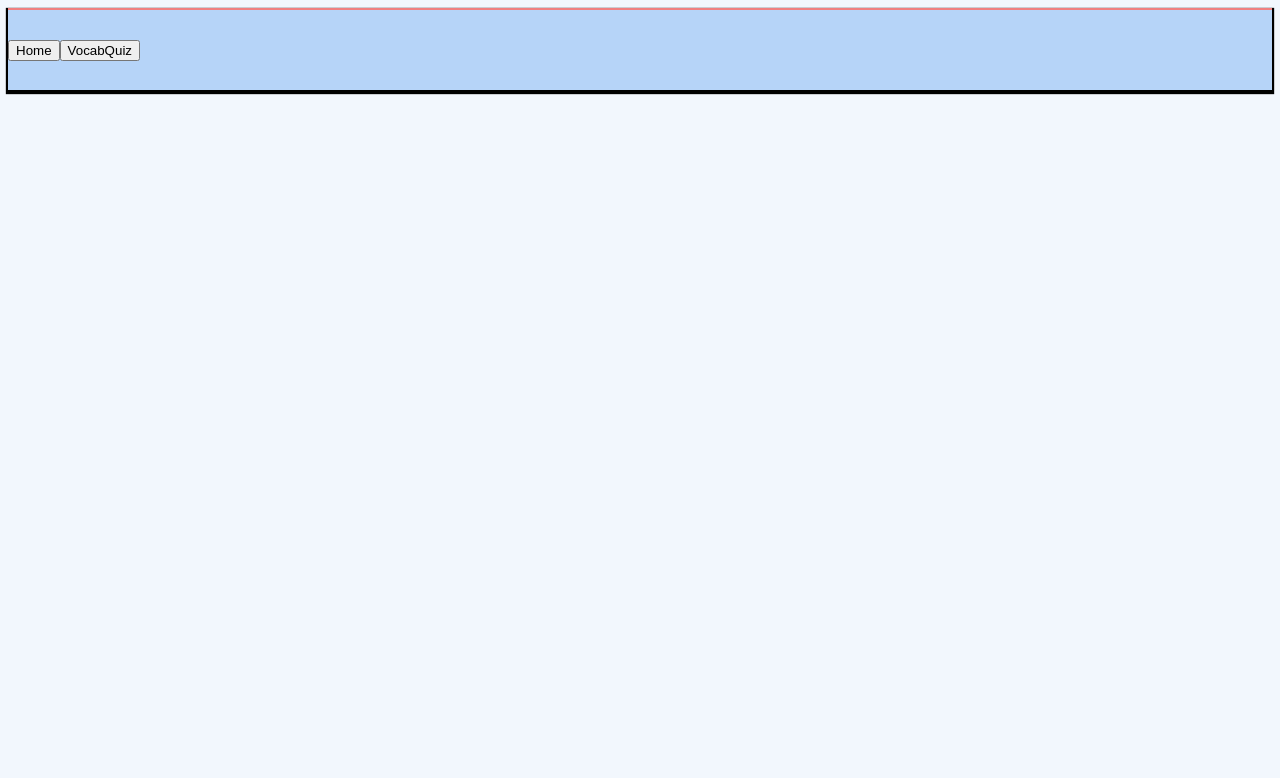
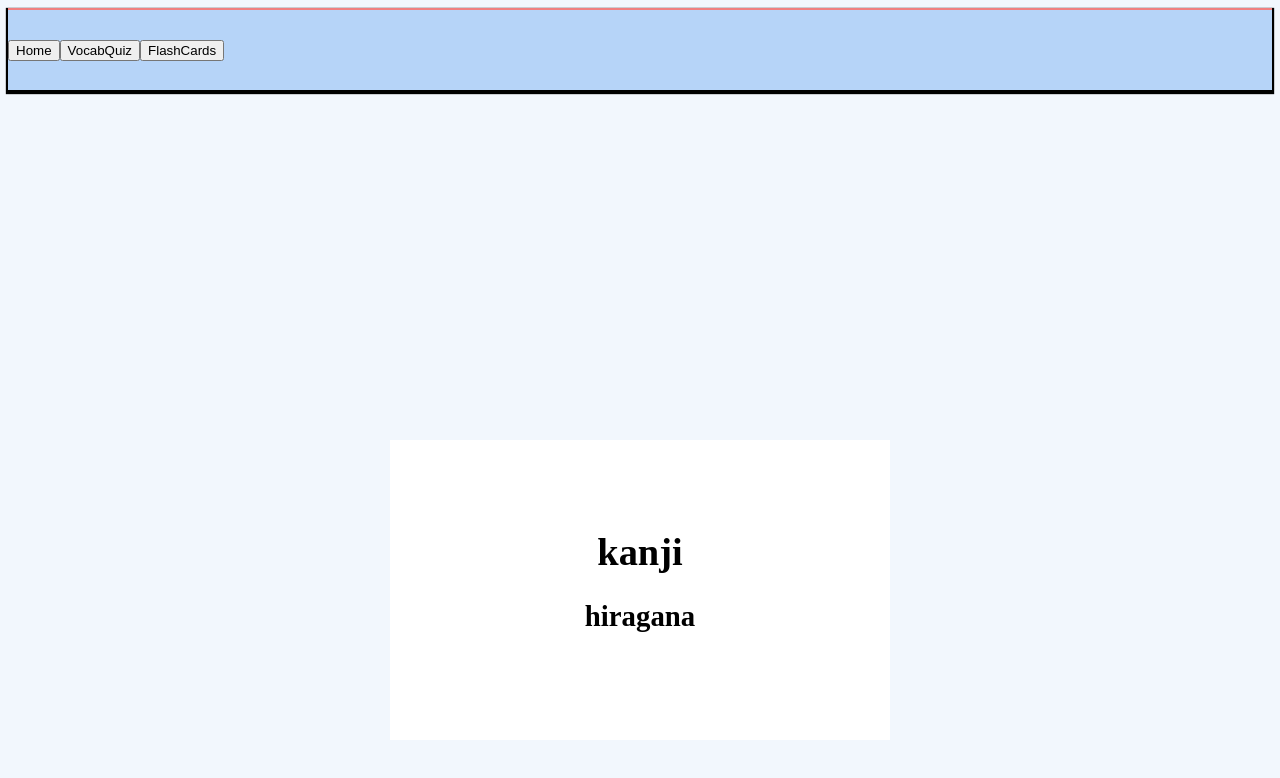
Before and after one commit to nitrogendragon/KanpekiStudy, a React (Create React App) app in the folder ksreact/: page /VocabFlashCards in a window 1280 px wide. Shown: the top 778 px of the page. Built offline with nearby package versions, Linux system fonts and the light colour scheme.

Commit message:
Set up basic flashcard page

```diff
--- a/ksreact/src/App.js
+++ b/ksreact/src/App.js
@@ -3,6 +3,7 @@ import {Router, Route, Switch} from 'react-router-dom'
 import Navigation from '../src/Components/Navigation/Navigation'
 import Home from '../src/Components/Home/Home'
 import VocabQuizContainer from '../src/Components/Vocab/VocabQuizContainer'
+import VocabFlashCards from '../src/Components/Vocab/VocabFlashCards'
 import history from './History'
 import '../src/App.css'
 
@@ -16,6 +17,7 @@ export default function App() {
       <Switch>
         <Route component= {Home} exact path ="/Home" />
         <Route component= {VocabQuizContainer} path ="/VocabQuiz" />
+        <Route component= {VocabFlashCards} path = "/VocabFlashCards" />
       </Switch>
     </Router>
     </>
--- a/ksreact/src/Components/Navigation/Navigation.js
+++ b/ksreact/src/Components/Navigation/Navigation.js
@@ -1,5 +1,5 @@
 import React from 'react'
-import{Link} from 'react-router-dom'
+import{} from 'react-router-dom'
 export default function Navigation(props) {
 
     return (
@@ -7,8 +7,11 @@ export default function Navigation(props) {
         <button onClick={() => props.history.push('/Home')} value = "/Home">
             Home
         </button>
-        <button onClick={() => props.history.push('/VocabQuiz')} value = "/Home">
+        <button onClick={() => props.history.push('/VocabQuiz')} value = "/VocabQuiz">
             VocabQuiz
+        </button>
+        <button onClick={() => props.history.push('/VocabFlashCards')} value = "/VocabFlashCards">
+            FlashCards
         </button>
 
     </div>
--- /dev/null
+++ b/ksreact/src/Components/Vocab/VocabFlashCards.js
@@ -0,0 +1,57 @@
+import React from 'react'
+import '../../styles/Vocab/VocabFlashCards.css'
+export default function VocabFlashCards() {
+    const FlashCardsData = require('../../Data/FlashCards.json')//eventually change via useState,useEffect
+    const vocabQuizLength = FlashCardsData.length
+    let flashCardFrontValueTop
+    let flashCardFrontValueBottom
+    let flashCardBackValueTop
+    let flashCardBackValueBottom
+    let index = 0;
+    let engFront;
+    function SetFrontBackValueType(){
+        index = Math.random()
+        console.log(index)
+        if(index < .5){
+            engFront = true;
+        }
+        engFront = false;
+    }
+    function SetRandomFlashCard(){
+        SetFrontBackValueType()
+        index = Math.floor(Math.random() * vocabQuizLength)
+        if(engFront){
+            flashCardFrontValueTop = FlashCardsData[index].english.toString()
+            flashCardBackValueTop = FlashCardsData[index].kanji.toString()
+            flashCardBackValueBottom = FlashCardsData[index].hiragana.toString()
+        }
+        else{
+            flashCardFrontValueTop = FlashCardsData[index].kanji.toString()
+            flashCardFrontValueBottom = FlashCardsData[index].hiragana.toString()
+            flashCardBackValueTop = FlashCardsData[index].english.toString()
+        }
+
+    }
+    SetRandomFlashCard()
+    return (
+        <div className="container">
+            <div class="flip-box">
+                <div class="flip-box-inner">
+                    <div class="flip-box-front">
+                        <div className="flip-box-inner-content">
+                            <h1>{flashCardFrontValueTop}</h1>
+                            <h2>{flashCardFrontValueBottom}</h2>
+                        </div>
+                    </div>
+                    <div class="flip-box-back">
+                    <div className="flip-box-inner-content">
+                            <h1>{flashCardBackValueTop}</h1>
+                            <h2>{flashCardBackValueBottom}</h2>
+                        </div>
+                    </div>
+                </div>
+            </div>
+        </div>
+
+    )
+}
--- /dev/null
+++ b/ksreact/src/Data/FlashCards.json
@@ -0,0 +1,8 @@
+[
+    {
+        "english": "I",
+        "hiragana":"hiragana",
+        "kanji":"kanji"
+
+    }
+]
--- /dev/null
+++ b/ksreact/src/styles/Vocab/VocabFlashCards.css
@@ -0,0 +1,62 @@
+.container{
+    display:flex;
+    justify-content: center;
+    align-items: center;
+    height: 1000px;
+    width: 100%;
+
+}
+
+
+.flip-box {
+    display: flex;
+    font-weight: bold;
+    font-size: larger;
+    width: 500px;
+    height: 300px;
+    perspective: 1000px; /* Remove this if you don't want the 3D effect */
+  }
+
+  /* This container is needed to position the front and back side */
+  .flip-box-inner {
+    position: relative;
+    width: 100%;
+    height: 100%;
+    text-align: center;
+    border-radius: 15%;
+    transition: transform 0.8s;
+    transform-style: preserve-3d;
+  }
+
+  .flip-box-inner-content{
+     margin-top: 18%;
+
+  }
+
+  /* Do an horizontal flip when you move the mouse over the flip box container */
+  .flip-box:hover .flip-box-inner {
+    transform: rotateY(180deg);
+  }
+
+  /* Position the front and back side */
+  .flip-box-front, .flip-box-back {
+    position: absolute;
+    width: 100%;
+    height: 100%;
+    -webkit-backface-visibility: hidden; /* Safari */
+    backface-visibility: hidden;
+  }
+
+  /* Style the front side (fallback if image is missing) */
+  .flip-box-front {
+    background-color: rgb(255, 255, 255);
+    color: black;
+
+  }
+
+  /* Style the back side */
+  .flip-box-back {
+    background-color: dodgerblue;
+    color: white;
+    transform: rotateY(180deg);
+  }
```
